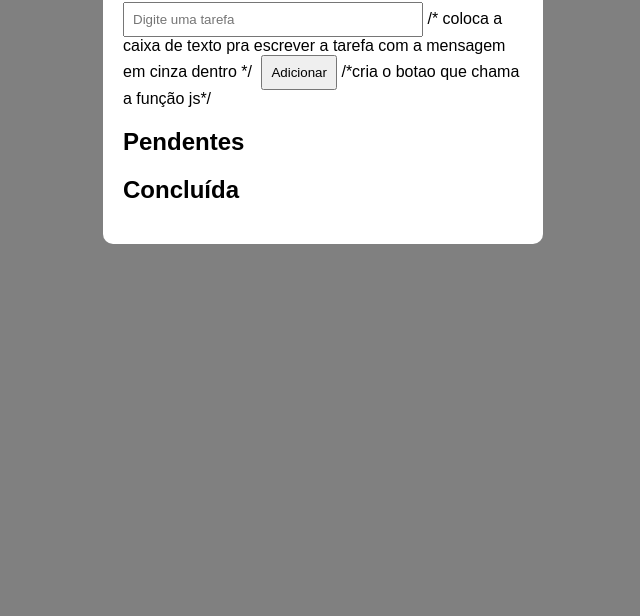
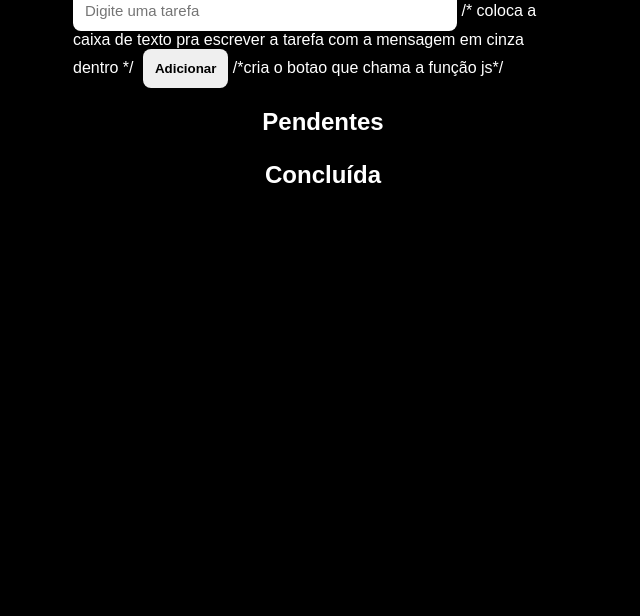
Before and after one commit to zTHIAGOz/ProjetoAPP, a plain HTML site: page index.html in a window 1280 px wide. Shown: the part 184-800 px from the top of the page, without its empty margins (317-957 px from the left). Drawn offline with Linux system fonts and the light colour scheme.

Commit message:
melhorei um pouco a estética do front

```diff
--- a/index.html
+++ b/index.html
@@ -5,31 +5,52 @@
 		body{
 
 			font-family: Arial, sans-serif;
-			background-color: gray;
+			background-color: black;
+			color: white;
+			margin: 0;
+			padding: 0;
 		}
 		.container{
-			width: 400px;
+			width: 500px;
 			margin: 50px auto;
-			background: white;
-			padding: 20px;
-			border-radius: 10px;
+			background: black;
+			padding: 30px;
+			border-radius: 0 0 20px black;
 
 		}
 
 		h1 {
-			text-align: center; /*alinha o texto no centro */
+			margin-top: 25px;
+			font-size: 18px;
+			color: gray;
 
 		}
 
+		h2{
+			text-align: center;
+			margin-bottom: 25px;
+		}
+
 		input {
-			width: 70%;
-			padding: 8px;
+			width: 72%;
+			padding: 12px;
+			border: none;
+			border-radius: 8px;
+			outline: none;
+			font-size: 15px;
 		}
 
 		button{
-			padding: 8px;
+			padding: 12px;
+			border: none;
+			border-radius: 8px;
+			cursor: pointer;
 			margin-left: 5px;
-			cursor: pointer;
+			font-weight: bold;
+		}
+
+		button:hover{
+			opacity: 0.85;
 		}
 
 		ul{
@@ -38,10 +59,10 @@
 		}
 
 		li{
-			background: #eee;
-			margin-top: 5px;
-			padding: 10px;
-			border-radius: 5px;
+			background: black;
+			margin-top: 8px;
+			padding: 12px;
+			border-radius: 8px;
 		}
 
 		.concluida{
```
